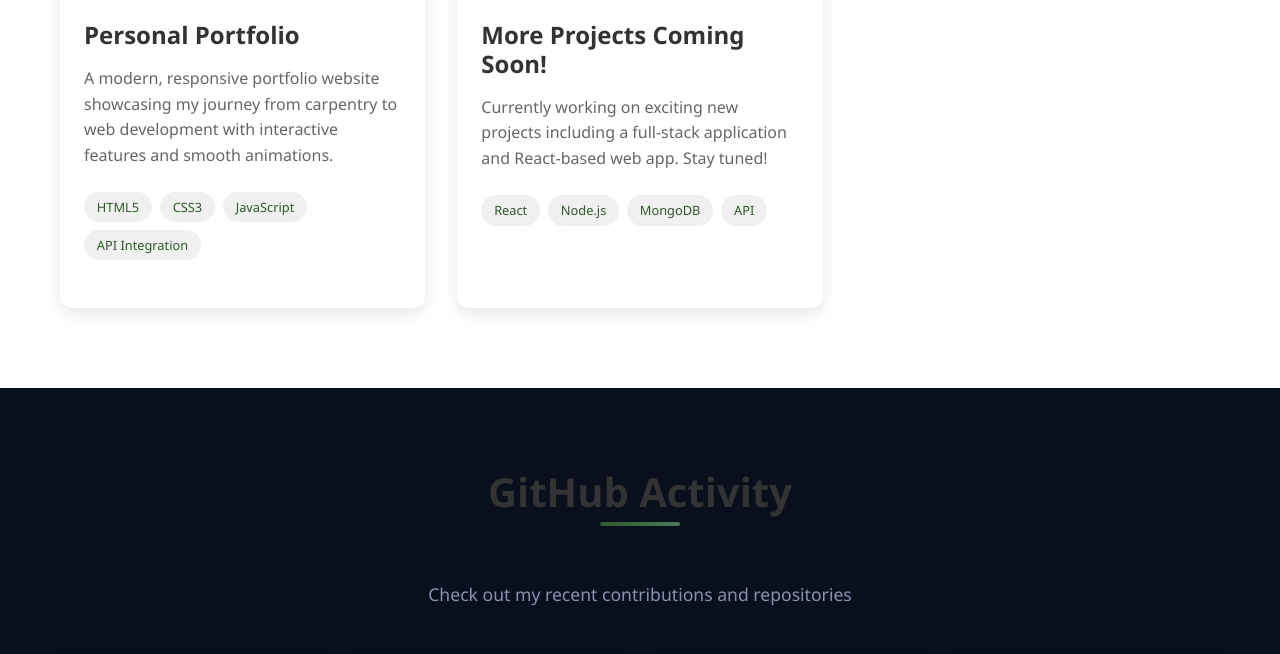
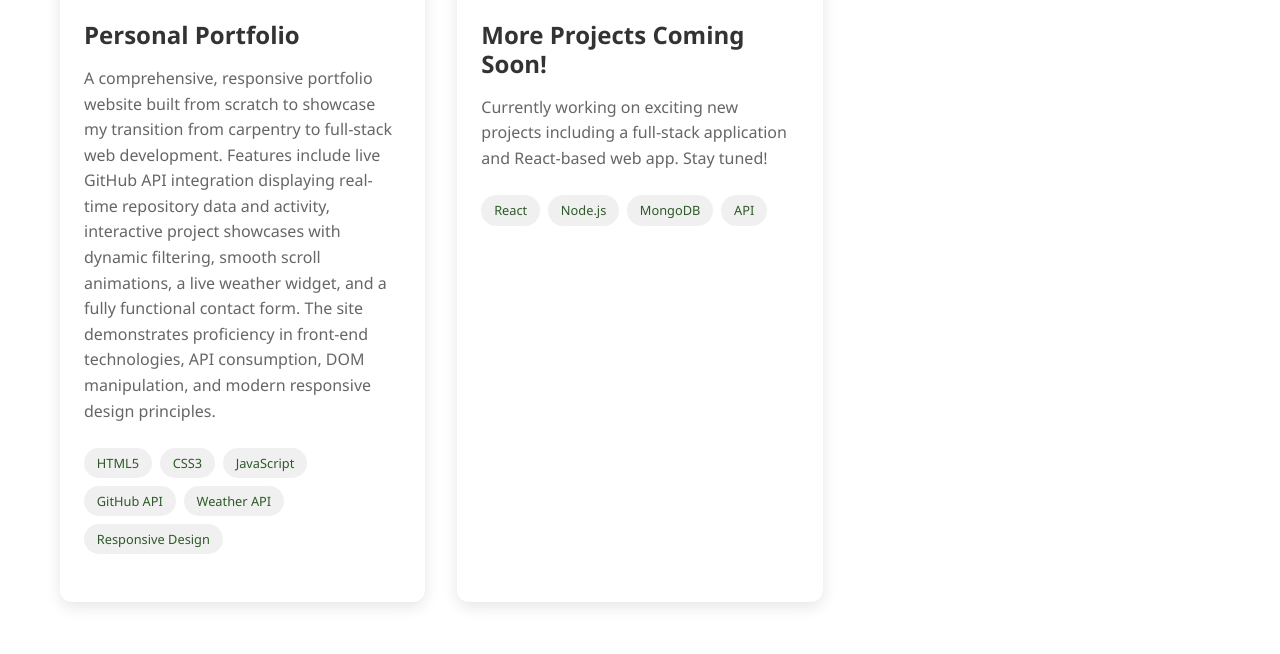
Before and after one commit to troytoews69-code/portfolio, a plain HTML site: page index.html in a window 1280 px wide. Shown: the part 4228-4882 px from the top of the page. Drawn offline with Linux system fonts and the light colour scheme; no server answers.

Commit message:
Add detailed portfolio project description and update GitHub links

```diff
--- a/index.html
+++ b/index.html
@@ -347,10 +347,10 @@
                         <img src="portfolio-screenshot.jpg" alt="Portfolio Project">
                         <div class="project-overlay">
                             <div class="project-links-overlay">
-                                <a href="#" class="project-btn" target="_blank">
+                                <a href="https://troytoews69-code.github.io/portfolio/" class="project-btn" target="_blank">
                                     <i class="fas fa-external-link-alt"></i> Live Demo
                                 </a>
-                                <a href="https://github.com/troytoews69-code" class="project-btn" target="_blank">
+                                <a href="https://github.com/troytoews69-code/portfolio" class="project-btn" target="_blank">
                                     <i class="fab fa-github"></i> GitHub
                                 </a>
                             </div>
@@ -358,12 +358,14 @@
                     </div>
                     <div class="project-content">
                         <h3>Personal Portfolio</h3>
-                        <p>A modern, responsive portfolio website showcasing my journey from carpentry to web development with interactive features and smooth animations.</p>
+                        <p>A comprehensive, responsive portfolio website built from scratch to showcase my transition from carpentry to full-stack web development. Features include live GitHub API integration displaying real-time repository data and activity, interactive project showcases with dynamic filtering, smooth scroll animations, a live weather widget, and a fully functional contact form. The site demonstrates proficiency in front-end technologies, API consumption, DOM manipulation, and modern responsive design principles.</p>
                         <div class="project-tech">
                             <span class="tech-tag">HTML5</span>
                             <span class="tech-tag">CSS3</span>
                             <span class="tech-tag">JavaScript</span>
-                            <span class="tech-tag">API Integration</span>
+                            <span class="tech-tag">GitHub API</span>
+                            <span class="tech-tag">Weather API</span>
+                            <span class="tech-tag">Responsive Design</span>
                         </div>
                     </div>
                 </div>
```
